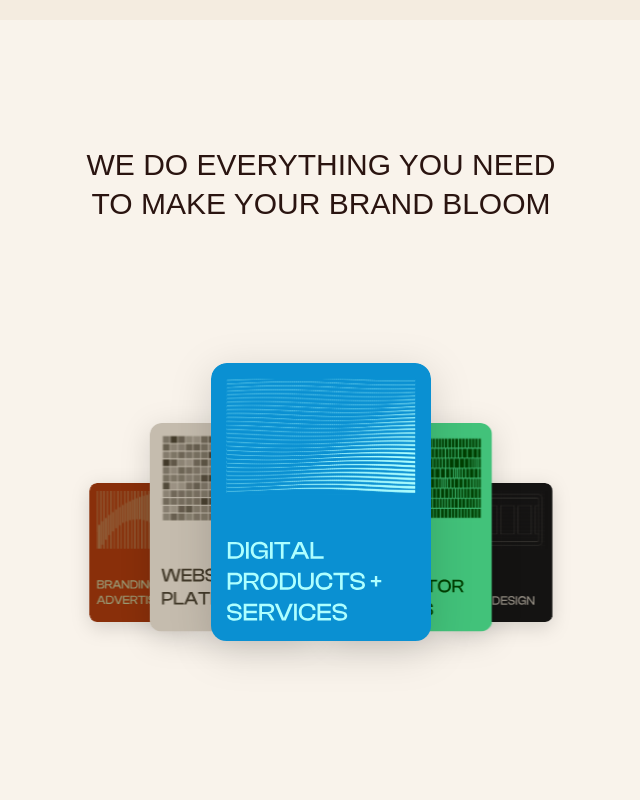
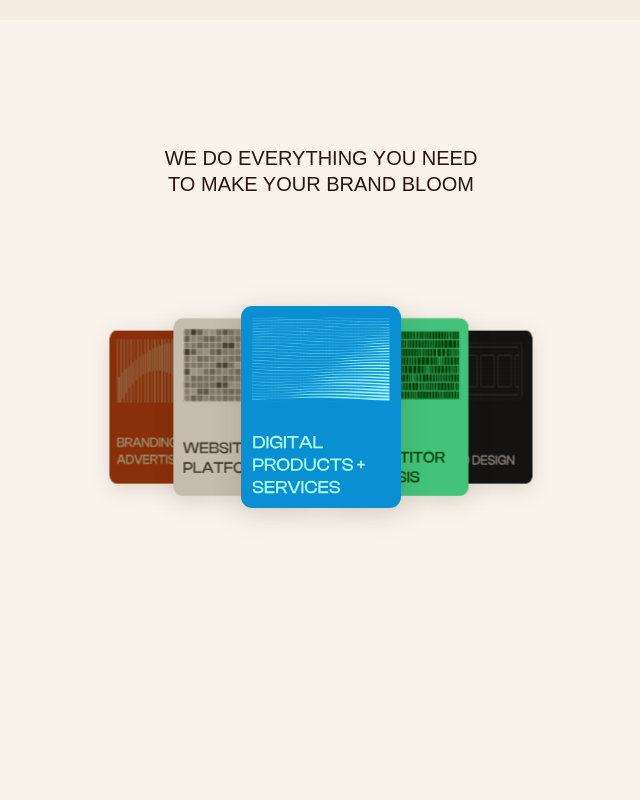
Before and after one commit to annaskhan-dev/RCHYstudio, a React (Vite) app: page / in a window 1280 px wide. Shown: the part 780-1580 px from the top of the page, without its empty margins (319-959 px from the left). Built offline with nearby package versions, Linux system fonts and the light colour scheme.

Commit message:
Fix hero section alignment and class naming

```diff
--- a/src/components/cards.module.css
+++ b/src/components/cards.module.css
@@ -1,17 +1,11 @@
-/* =========================================================
-   GLOBAL RESET
-   ========================================================= */
 * {
   margin: 0;
   padding: 0;
   box-sizing: border-box;
-  -webkit-tap-highlight-color: transparent;
-  outline: none;
+  -webkit-tap-highlight-color: transparent; /* Add this line */
+  outline: none; /* Add this line */
 }
 
-/* =========================================================
-   LAYOUT
-   ========================================================= */
 .cardsSection {
   background-color: #f9f3eb;
   min-height: 100vh;
@@ -20,7 +14,7 @@
   flex-direction: column;
   align-items: center;
   justify-content: flex-start;
-  padding-top: 110px;
+  padding-top:110px;
   overflow: hidden;
   user-select: none;
   position: relative;
@@ -31,13 +25,14 @@
   color: #2a1410;
   font-family: "Clash Display Medium", sans-serif;
   font-weight: 500;
-  font-size: 30px;
+  font-size: 20px;
   text-align: center;
   line-height: 1.3;
   padding-top: 15px;
-  margin-bottom: 15vh;
+  margin-bottom: -10px;
 }
 
+/* --- Carousel Wrapper --- */
 .carouselWrapper {
   position: relative;
   display: flex;
@@ -45,7 +40,7 @@
   align-items: center;
   width: 100%;
   max-width: 1000px;
-  height: 520px;
+  height: 440px;
   perspective: 1600px;
   z-index: 15;
 }
@@ -64,9 +59,182 @@
   cursor: grabbing;
 }
 
+/* --- VISUAL INTERFACE TRACK --- */
+.visualTrack {
+  position: absolute;
+  width: 100%;
+  height: 100%;
+  display: flex;
+  align-items: center;
+  justify-content: center;
+  transform-style: preserve-3d;
+  pointer-events: none;
+}
+
+/* --- CARD WRAPPER --- */
+.cardWrapper {
+  position: absolute;
+  width: 160px;
+  height: 380px;
+  background: transparent !important;
+  display: flex;
+  flex-direction: column;
+  align-items: center;
+  justify-content: center;
+  perspective: 1000px;
+
+  transform:
+    translateX(calc(var(--offset) * 95px + var(--drag-offset)))
+    translateZ(calc(var(--abs-offset) * -60px))
+    rotateY(calc(var(--offset) * -16deg))
+    scale(calc(1 - var(--abs-offset) * 0.12));
+
+  filter: brightness(calc(1 - var(--abs-offset) * 0.2)) drop-shadow(0 6px 14px rgba(42, 20, 16, 0.14));
+
+  transition:
+    transform 0.4s cubic-bezier(0.2, 0.8, 0.2, 1),
+    filter 0.4s ease;
+}
+
+.cardContainer.dragging .cardWrapper:not(.transitioning) {
+  transition: filter 0.4s ease;
+}
+
+/* --- 3D FLIP ARCHITECTURE --- */
+.cardInner {
+  position: relative;
+  width: 100%;
+  height: 380px;
+  transform-style: preserve-3d;
+  /* Back to your elegant, smooth transition speed */
+  transition: transform 0.6s cubic-bezier(0.4, 0, 0.2, 1);
+}
+
+/* Triggers flip when active zone is hovered */
+.centerCard.hovered .cardInner {
+  transform: rotateY(180deg);
+}
+
+.cardFace {
+  position: absolute;
+  width: 100%;
+  height: 100%;
+  backface-visibility: hidden;
+  -webkit-backface-visibility: hidden;
+  top: 0;
+  left: 0;
+}
+
+.cardBack {
+  transform: rotateY(180deg);
+}
+
+.imageContainer {
+  width: 100%;
+  height: 100%;
+  overflow: hidden;
+  display: flex;
+  align-items: center;
+  justify-content: center;
+  background: transparent;
+}
+
+.cardImg {
+  width: 100%;
+  height: 100%;
+  object-fit: contain;
+}
+
+/* --- 2D INTERACTION HIT LAYOUT --- */
+.interactionOverlay {
+  position: absolute;
+  width: 100%;
+  height: 380px;  /* Matches the exact cardWrapper height */
+  display: flex;
+  align-items: center;
+  justify-content: center;
+  z-index: 20;
+}
+
+.hitZone {
+  position: absolute;
+  width: 100px;
+  height: 320px;
+  cursor: pointer;
+  background: transparent;
+  transform: translateX(calc(var(--offset) * 95px));
+  z-index: 1;
+}
+
+/* Matches the visible card dimension EXACTLY in both width and height */
+.activeHitZone {
+  width: 160px;   /* Exact width of your cardWrapper */
+  height: 200px;  /* Exact height of your cardWrapper */
+  z-index: 5;     /* Layers it ABOVE the side hitZones so they never block its edges */
+}
+
+
 /* =========================================================
-   VISUAL TRACK & CARDS
+   BASE STYLES (Desktop)
    ========================================================= */
+* {
+  margin: 0;
+  padding: 0;
+  box-sizing: border-box;
+}
+
+.cardsSection {
+  background-color: #f9f3eb;
+  min-height: 100vh;
+  width: 100%;
+  display: flex;
+  flex-direction: column;
+  align-items: center;
+  justify-content: flex-start;
+  padding-top:110px;
+  overflow: hidden;
+  user-select: none;
+  position: relative;
+  z-index: 10;
+}
+
+.h2 {
+  color: #2a1410;
+  font-family: "Clash Display Medium", sans-serif;
+  font-weight: 500;
+  font-size: 20px;
+  text-align: center;
+  line-height: 1.3;
+  padding-top: 15px;
+  margin-bottom: -10px;
+}
+
+.carouselWrapper {
+  position: relative;
+  display: flex;
+  justify-content: center;
+  align-items: center;
+  width: 100%;
+  max-width: 1000px;
+  height: 440px;
+  perspective: 1600px;
+  z-index: 15;
+}
+
+.cardContainer {
+  position: relative;
+  width: 100%;
+  height: 100%;
+  display: flex;
+  align-items: center;
+  justify-content: center;
+  cursor: grab;
+}
+
+.cardContainer.dragging {
+  cursor: grabbing;
+}
+
 .visualTrack {
   position: absolute;
   width: 100%;
@@ -80,48 +248,32 @@
 
 .cardWrapper {
   position: absolute;
-  width: 220px;
-  height: 480px;
-
-  /* MAINTAIN TRANSPARENCY */
+  width: 160px;
+  height: 380px;
   background: transparent !important;
-
-  border-radius: 16px;
-  overflow: hidden;
-
   display: flex;
   flex-direction: column;
   align-items: center;
   justify-content: center;
   perspective: 1000px;
 
-  /*
-     DESKTOP STACKING LOGIC:
-     - translateX(90px): Tighter overlap for the 220px width.
-     - scale(1 - abs * 0.25): Makes the front card look significantly larger.
-     - rotateY(-10deg): Flatter stack alignment.
-  */
   transform:
-    translateX(calc(var(--offset) * 90px + var(--drag-offset)))
-    translateZ(calc(var(--abs-offset) * -50px))
-    rotateY(calc(var(--offset) * -10deg))
-    scale(calc(1 - var(--abs-offset) * 0.25));
+    translateX(calc(var(--offset) * 80px + var(--drag-offset)))
+    translateZ(calc(var(--abs-offset) * -60px))
+    rotateY(calc(var(--offset) * -16deg))
+    scale(calc(1 - var(--abs-offset) * 0.12));
 
-  filter: brightness(calc(1 - var(--abs-offset) * 0.2)) drop-shadow(0 10px 20px rgba(0, 0, 0, 0.15));
+  filter: brightness(calc(1 - var(--abs-offset) * 0.2)) drop-shadow(0 6px 14px rgba(42, 20, 16, 0.14));
 
   transition:
     transform 0.4s cubic-bezier(0.2, 0.8, 0.2, 1),
     filter 0.4s ease;
 }
 
-.cardContainer.dragging .cardWrapper:not(.transitioning) {
-  transition: filter 0.4s ease;
-}
-
 .cardInner {
   position: relative;
   width: 100%;
-  height: 480px;
+  height: 380px;
   transform-style: preserve-3d;
   transition: transform 0.6s cubic-bezier(0.4, 0, 0.2, 1);
 }
@@ -150,13 +302,10 @@
   object-fit: contain;
 }
 
-/* =========================================================
-   INTERACTION LAYER
-   ========================================================= */
 .interactionOverlay {
   position: absolute;
   width: 100%;
-  height: 480px;
+  height: 380px;
   display: flex;
   align-items: center;
   justify-content: center;
@@ -165,18 +314,17 @@
 
 .hitZone {
   position: absolute;
-  width: 220px;
-  height: 480px;
+  width: 100px;
+  height: 320px;
   cursor: pointer;
   background: transparent;
-  /* Sync with the 90px desktop spacing */
-  transform: translateX(calc(var(--offset) * 90px));
+  transform: translateX(calc(var(--offset) * 80px));
   z-index: 1;
 }
 
 .activeHitZone {
-  width: 220px;
-  height: 480px;
+  width: 160px;
+  height: 200px;
   z-index: 5;
 }
 
@@ -198,6 +346,7 @@
   .cardWrapper {
     width: 150px;
     height: 320px;
+
     transform:
       translateX(calc(var(--offset) * 60px + var(--drag-offset)))
       translateZ(calc(var(--abs-offset) * -40px))
@@ -213,17 +362,18 @@
     height: 260px;
   }
 
+  /* Shrinking the Hit Zone to fit the smaller cards more precisely */
   .hitZone {
-    height: 120px;
+    height: 120px; /* Reduced to make the click area more precise */
     transform: translateX(calc(var(--offset) * 60px));
   }
 
   .activeHitZone {
     width: 120px;
-    height: 180px;
+    height: 180px; /* Kept taller to ensure easy clicking on the active card */
   }
 
-  .h2 {
+  .h2{
     font-size: 14px;
   }
 }
```
